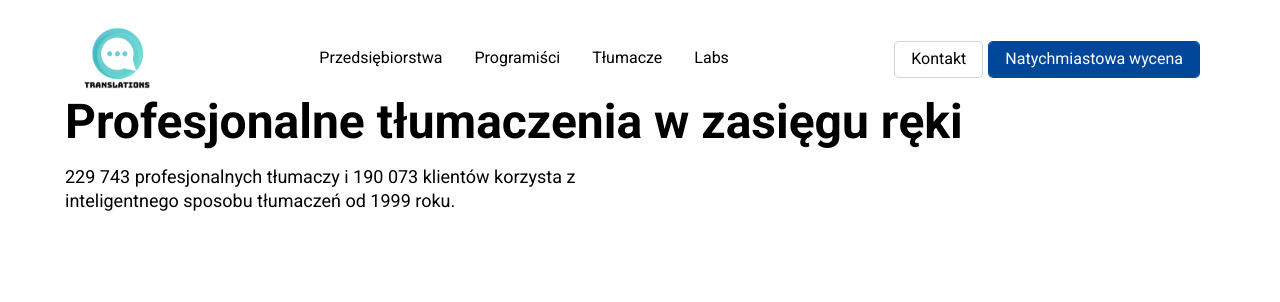
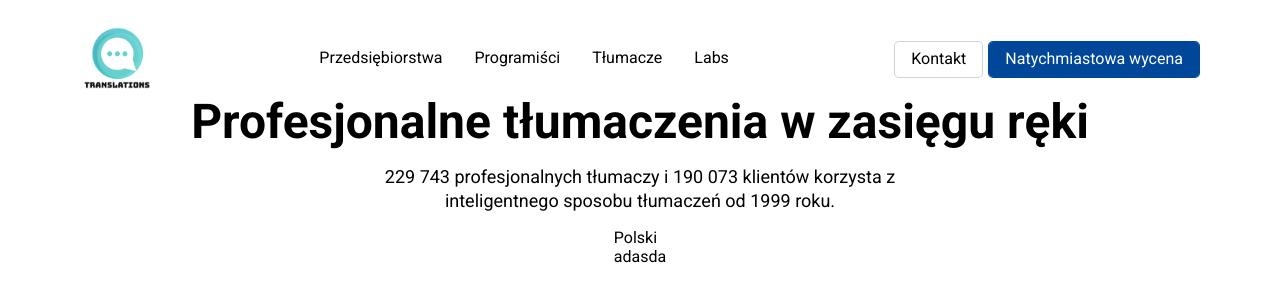
Before and after one commit to Dariuszb94/translations, a React (Create React App) app: page /#/estimation in a window 1280 px wide. Shown: the top 302 px of the page. Built offline with nearby package versions, Linux system fonts and the light colour scheme.

Commit message:
estimation first list

```diff
--- a/src/App.css
+++ b/src/App.css
@@ -60,6 +60,7 @@ padding:0 16px;
   color:white;
   padding: 7px 16px 9px;
   margin-left: 7px;
+  text-decoration: none;
 }
 /*banner*/
 .banner{
@@ -250,17 +251,40 @@ padding-right:32px;
   width: 100%;
 }
 /*estimation*/
-
+.estimation{
+  display: flex;
+    flex-direction: column;
+    justify-content: center;
+    align-items: center;
+}
 .estimation__header{
   font-size: 48px;
   line-height: 1.16;
+  text-align: center;
   font-weight: 600;
 }
 .estimation__subheader{
   font-size: 18px;
   line-height: 24px;
+  text-align: center;
+
   font-weight: 400;
   max-width: 600px;
+}
+.estimation-main{
+max-width:1120px;
+}
+.from__list--shown{
+  display: initial;
+  position: absolute;
+}
+.from__list--hidden{
+  display: none;
+  position: absolute;
+
+}
+.from {
+  position: relative;
 }
 @media (max-width: 1200px) {
   .culture{
--- /dev/null
+++ b/src/Components/Estimation/EstimationComponents/From/index.js
@@ -0,0 +1,19 @@
+import React, { useState } from "react";
+
+const From = () => {
+  const [listOpacity, showList] = useState(0);
+  return (
+    <div className="from">
+      <div onClick={() => showList(!listOpacity)}>Polski</div>
+      <ul className={`from__list${listOpacity ? "--shown" : "--hidden"}`}>
+        <li>x</li>
+        <li>x</li>
+        <li>x</li>
+      </ul>
+    </div>
+  );
+};
+
+From.propTypes = {};
+
+export default From;
--- /dev/null
+++ b/src/Components/Estimation/EstimationComponents/To/index.js
@@ -0,0 +1,9 @@
+import React from "react";
+
+const To = () => {
+  return <div className="to"></div>;
+};
+
+To.propTypes = {};
+
+export default To;
--- a/src/Components/Estimation/index.js
+++ b/src/Components/Estimation/index.js
@@ -1,4 +1,6 @@
 import React from "react";
+import From from "./EstimationComponents/From/index";
+import To from "./EstimationComponents/To/index";
 
 const Estimation = () => {
   return (
@@ -10,6 +12,11 @@ const Estimation = () => {
         229 743 profesjonalnych tłumaczy i 190 073 klientów korzysta z
         inteligentnego sposobu tłumaczeń od 1999 roku.
       </h2>
+      <div className="estimation-main">
+        <From />
+        <To />
+        <div>adasda</div>
+      </div>
     </section>
   );
 };
--- a/src/Components/Homepage/Menu/MenuComponents/CalculatorContact/index.js
+++ b/src/Components/Homepage/Menu/MenuComponents/CalculatorContact/index.js
@@ -1,5 +1,5 @@
 import React from "react";
-
+import { NavLink } from "react-router-dom";
 const CalculatorContact = () => {
   return (
     <ul className="calculatorContact">
@@ -7,7 +7,13 @@ const CalculatorContact = () => {
         <a className="calculatorContact__contact">Kontakt</a>
       </li>
       <li>
-        <a className="calculatorContact__calculator">Natychmiastowa wycena</a>
+        <NavLink
+          to="/estimation"
+          activeClassName="active"
+          className="calculatorContact__calculator"
+        >
+          Natychmiastowa wycena
+        </NavLink>
       </li>
     </ul>
   );
--- a/src/Components/Homepage/Menu/MenuComponents/Navi/index.js
+++ b/src/Components/Homepage/Menu/MenuComponents/Navi/index.js
@@ -1,5 +1,4 @@
 import React from "react";
-
 const Navi = () => {
   return (
     <ul className="navi">
```
